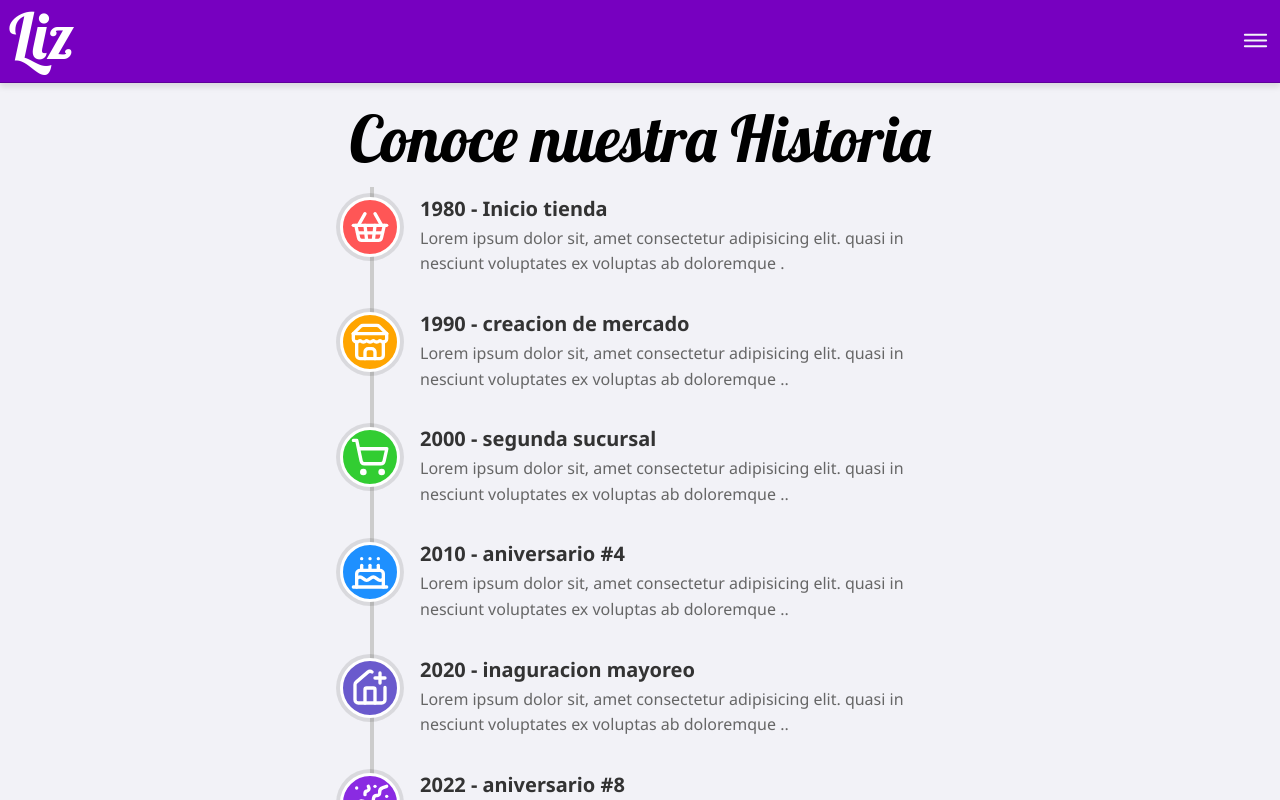
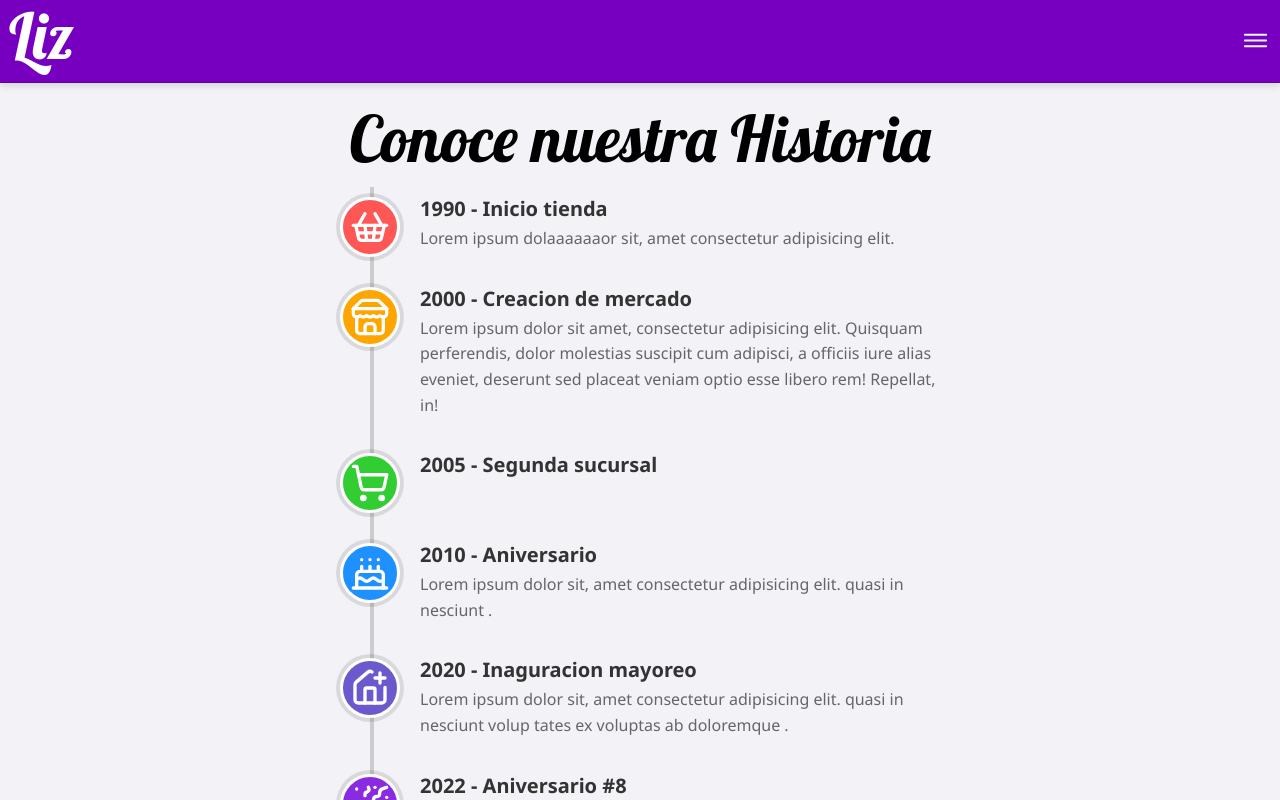
Before and after one commit to AresNative/mercados-liz-landing-page, a React (Vite) app: page /Historia in a window 1280 px wide. Built offline with nearby package versions, Linux system fonts and the light colour scheme.

Commit message:
cambios 14/10/2024

```diff
--- a/src/App.tsx
+++ b/src/App.tsx
@@ -65,7 +65,7 @@ const App: React.FC = () => (
         <Route exact path="/Servicio">
           <ServicioPage />
         </Route>
-        <Route exact path="/ProvedoresNuev">
+        <Route exact path="/ProveedoresNuev">
           <NuevoProvePage />
         </Route>
         <Route exact path="/Sesion/RecursosHumanos">
--- a/src/pages/HistoriaPage.css
+++ b/src/pages/HistoriaPage.css
@@ -14,6 +14,12 @@
     width: 100%;
     max-width: 600px;
     margin: 0 auto;
+}
+@media (max-width:450px) {
+    .timeline {
+        padding-left: 10px ;
+
+    }
 }
 
 .timeline-event {
@@ -37,6 +43,15 @@
 .timeline-event .timeline-content {
     padding-left: 20px;
     flex-grow: 1;
+    max-inline-size: 40rem;
+
+}
+@media (max-width:450px) {
+    .timeline-event .timeline-content {
+        padding-right: 10px;
+        max-inline-size: 20rem;
+
+    }
 }
 
 .timeline-event h3 {
--- a/src/pages/History.tsx
+++ b/src/pages/History.tsx
@@ -1,7 +1,6 @@
 import Page from "@/template/page";
 import './HistoriaPage.css';
 import {Cake, Construction, HousePlus, PartyPopper, ShoppingBasket, ShoppingCart, Store } from "lucide-react";
-
 
 
 const HistoriaPage = () => {
@@ -16,9 +15,8 @@ const HistoriaPage = () => {
                         <ShoppingBasket size={40} />
                     </div>
                     <div className="timeline-content">
-                        <h3>1980 - Inicio tienda </h3>
-                        <p>Lorem ipsum dolor sit, amet consectetur adipisicing elit.
-                            quasi in nesciunt voluptates ex voluptas ab doloremque .</p>
+                        <h3>1990 - Inicio tienda </h3>
+                        <p> Lorem ipsum dolaaaaaaor sit, amet consectetur adipisicing elit.</p>
                     </div>
                 </div>
 
@@ -27,9 +25,8 @@ const HistoriaPage = () => {
                         <Store size={40} />
                     </div>
                     <div className="timeline-content">
-                        <h3>1990 - creacion de mercado</h3>
-                        <p>Lorem ipsum dolor sit, amet consectetur adipisicing elit.
-                            quasi in nesciunt voluptates ex voluptas ab doloremque ..</p>
+                        <h3>2000 - Creacion de mercado</h3>
+                        <p>Lorem ipsum dolor sit amet, consectetur adipisicing elit. Quisquam perferendis, dolor molestias suscipit cum adipisci, a officiis iure alias eveniet, deserunt sed placeat veniam optio esse libero rem! Repellat, in!</p>
                     </div>
                 </div>
 
@@ -38,9 +35,8 @@ const HistoriaPage = () => {
                         <ShoppingCart size={40} />
                     </div>
                     <div className="timeline-content">
-                        <h3>2000 - segunda sucursal</h3>
-                        <p>Lorem ipsum dolor sit, amet consectetur adipisicing elit.
-                            quasi in nesciunt voluptates ex voluptas ab doloremque ..</p>
+                        <h3>2005 - Segunda sucursal</h3>
+                        <p></p>
                     </div>
                 </div>
 
@@ -49,9 +45,11 @@ const HistoriaPage = () => {
                         <Cake size={40}  />
                     </div>
                     <div className="timeline-content">
-                        <h3>2010 - aniversario #4 </h3>
+                        <h3>2010 - Aniversario  </h3>
                         <p>Lorem ipsum dolor sit, amet consectetur adipisicing elit.
-                            quasi in nesciunt voluptates ex voluptas ab doloremque ..</p>
+                            quasi in nesciunt
+
+                            .</p>
                     </div>
                 </div>
 
@@ -60,9 +58,9 @@ const HistoriaPage = () => {
                         <HousePlus size={40} />
                     </div>
                     <div className="timeline-content">
-                        <h3>2020 - inaguracion mayoreo</h3>
+                        <h3>2020 - Inaguracion mayoreo</h3>
                         <p>Lorem ipsum dolor sit, amet consectetur adipisicing elit.
-                            quasi in nesciunt voluptates ex voluptas ab doloremque ..</p>
+                            quasi in nesciunt volup tates ex voluptas ab doloremque .</p>
                     </div>
                 </div>
 
@@ -71,9 +69,9 @@ const HistoriaPage = () => {
                         <PartyPopper size={40} />
                     </div>
                     <div className="timeline-content">
-                        <h3>2022 - aniversario #8</h3>
+                        <h3>2022 - Aniversario #8</h3>
                         <p>Lorem ipsum dolor sit, amet consectetur adipisicing elit.
-                            quasi in nesciunt voluptates ex voluptas ab doloremque ..</p>
+                            quasi in nesciunt voluptates ex voluptas ab doloremque .</p>
                     </div>
                 </div>
                 <div className="timeline-event">
@@ -81,9 +79,9 @@ const HistoriaPage = () => {
                         <Construction size={40} />
                     </div>
                     <div className="timeline-content">
-                        <h3>2025 - proxima sucursal</h3>
-                        <p>Lorem ipsum dolor sit, amet consectetur adipisicing elit.
-                            quasi in nesciunt voluptates ex voluptas ab doloremque ..</p>
+                        <h3>2025 - Proxima sucursal</h3>
+                        <p>Lorem ipsum sit, amet consectetur adipisicing elit.
+                            quasi in nesciunt voluptates ex voluptas ab doloremque .</p>
                     </div>
                 </div>
                 <div className="timeline-event">
@@ -91,12 +89,19 @@ const HistoriaPage = () => {
                         <Construction size={40} />
                     </div>
                     <div className="timeline-content">
-                        <h3>2026 - proxima sucursal</h3>
+                        <h3>2026 - Proxima sucursal</h3>
                         <p></p>
                     </div>
                 </div>
 
+
             </div>
+            <div>
+                <section>
+                    <h1> </h1>
+                </section>
+            </div>
+
         </Page>
     );
 }
--- a/src/pages/calificacion.module.css
+++ b/src/pages/calificacion.module.css
@@ -1,15 +1,18 @@
 .estrellas{
     cursor: pointer;
-        gap: 5px;
+        gap: 1px;
         align-content: center;
         border-radius: 1%;
-        stroke-width: 2%;
+        stroke-width: 1%;
 
 }
+
+
 .estrella2 {
     fill: var(--violet-6) !important;
     border-radius: 1%;
-    stroke-width: 2%;
+    stroke-width: 1%;
+
 }
 .estrellas:hover {
     stroke-width: 1%;
@@ -31,6 +34,13 @@
     box-shadow: 0 4px 6px #0000001a;
     margin-bottom: 2rem;
     font-size: large;
+}
+@media (max-width:430px) {
+    .form {
+        width: 70%;
+        height: 20%;
+        flex-direction: column;
+    }
 
 }
 .content-card{
--- a/src/pages/menu.tsx
+++ b/src/pages/menu.tsx
@@ -6,7 +6,7 @@ import { Button } from "@/components/functions/button";
 import { Input } from "@/components/functions/input";
 import { useHistory } from "react-router-dom";
 import { Tooltip } from "@nextui-org/react";
-import { BadgeDollarSign, BookOpen, BriefcaseBusiness,  FilePlus2,  Grape,  Home, Info, Library, Popcorn, ShoppingBagIcon, Star, X } from 'lucide-react';
+import { BadgeDollarSign, BookOpen, BookOpenText, BriefcaseBusiness,  FilePlus2, Home, Info, ScrollText, ShoppingBagIcon, Star, X } from 'lucide-react';
 import { Select } from "@/components/functions/select";
 
 export function Menu() {
@@ -159,7 +159,7 @@ export function Menu() {
 
                         <IonItem routerLink="/Historia">
                             <IonLabel style={{ display: "flex", alignItems: "center", gap: "2px" }}>
-                                <BookOpen color='purple' size={20} />  Nuestra Historia
+                                <BookOpenText color='purple' size={20} />  Nuestra Historia
                             </IonLabel>
                         </IonItem>
                         <IonItem routerLink="/Servicio">
@@ -169,10 +169,9 @@ export function Menu() {
                             </IonLabel>
                         </IonItem>
 
-                        <IonItem routerLink="/ProvedoresNuev">
+                        <IonItem routerLink="/ProveedoresNuev">
                             <IonLabel style={{ display: "flex", alignItems: "center", gap: "2px" }}>
-                                <ShoppingBagIcon color='pink' size={20} /> Nuevos Provedores
-
+                                <ShoppingBagIcon color='pink' size={20} /> Nuevos Proveedores
                             </IonLabel>
                         </IonItem>
 
--- a/src/pages/nuevosprovedores.tsx
+++ b/src/pages/nuevosprovedores.tsx
@@ -54,8 +54,6 @@ const preguntas: Pregunta[] = [
 
         ]
     },
-
-
 
 ];
 
@@ -149,7 +147,6 @@ const NuevoProvePage = () => {
                         <Button label="Enviar" type={"button"} color={"default"} onClick={handleEnviar} />
                         </div>
                     </div>
-
                 </form>
             </Page >
 
--- a/src/theme/variables.css
+++ b/src/theme/variables.css
@@ -262,6 +262,16 @@ h1.titulos{
         display: none;
     }
 }
+@media (max-width:450px) {
+    .img-uva2 {
+        display: none;
+    }
+}
+@media (max-width:450px) {
+    .img-uva4 {
+        display: none;
+    }
+}
 
 :root {
     --primary: #7700c0;
```
